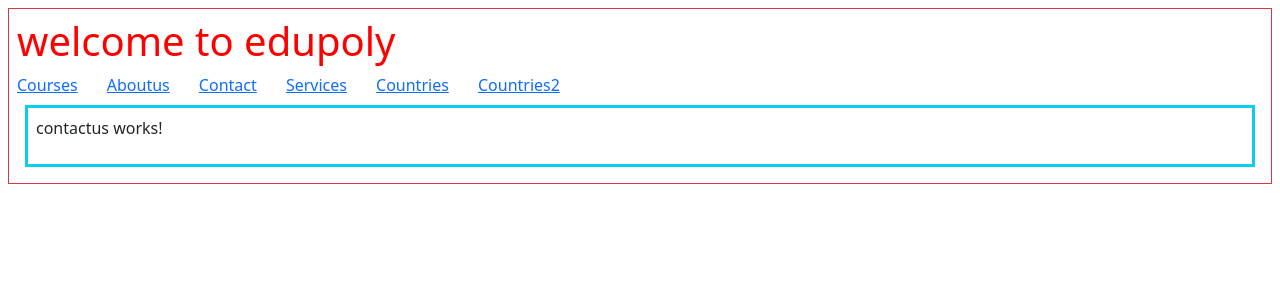
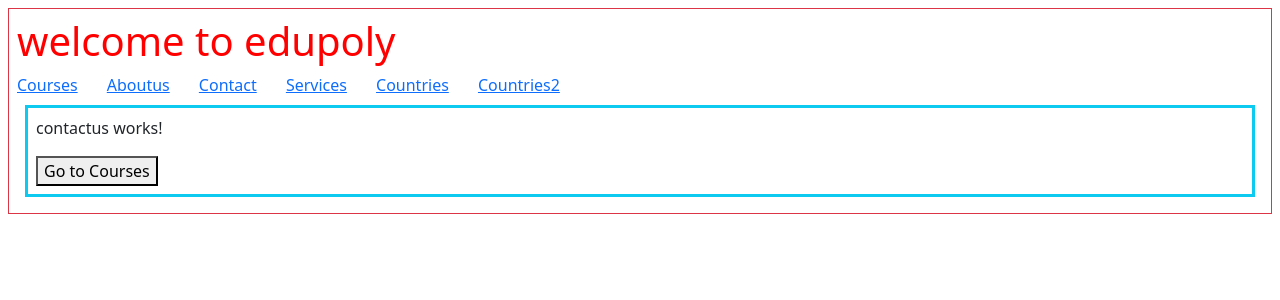
Before and after one commit to edupoly/ang17app, an Angular app: page /contactus in a window 1280 px wide. Shown: the top 300 px of the page. Built offline with nearby package versions, Linux system fonts and the light colour scheme.

Commit message:
navigation with function

```diff
--- a/src/app/contactus/contactus.component.html
+++ b/src/app/contactus/contactus.component.html
@@ -1,3 +1,4 @@
 <div class="border border-3 border-info m-2 p-2">
   <p>contactus works!</p>
+  <button (click)="gotoCourses()">Go to Courses</button>
 </div>
--- a/src/app/contactus/contactus.component.ts
+++ b/src/app/contactus/contactus.component.ts
@@ -1,4 +1,5 @@
 import { Component, OnInit } from '@angular/core';
+import { Router } from '@angular/router';
 
 @Component({
   selector: 'app-contactus',
@@ -7,9 +8,11 @@ import { Component, OnInit } from '@angular/core';
 })
 export class ContactusComponent implements OnInit {
 
-  constructor() { }
+  constructor(public router:Router) { }
 
   ngOnInit(): void {
   }
-
+  gotoCourses(){
+    this.router.navigate(["/courses"])
+  }
 }
```
